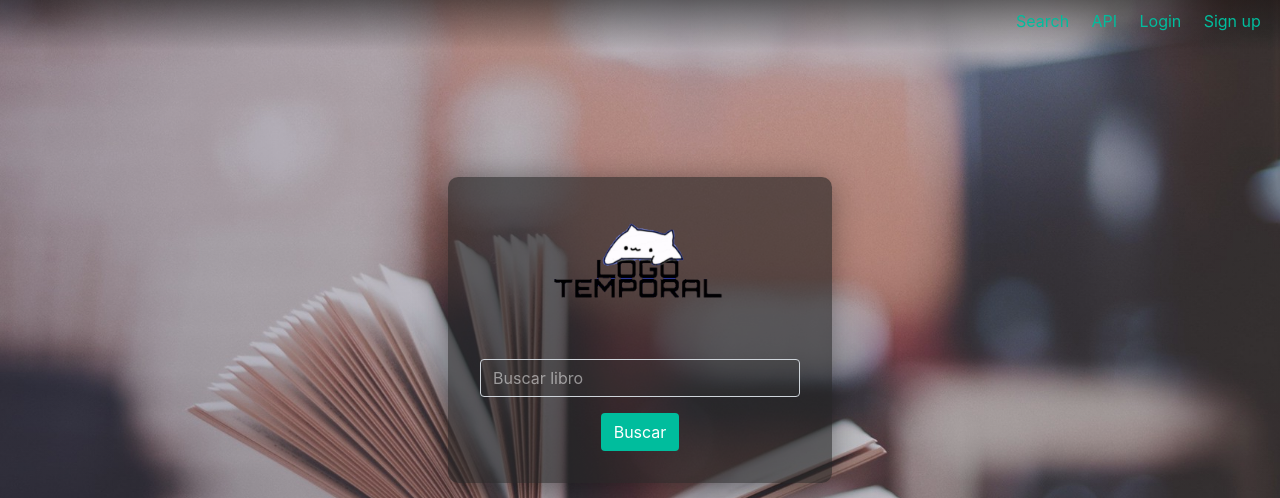
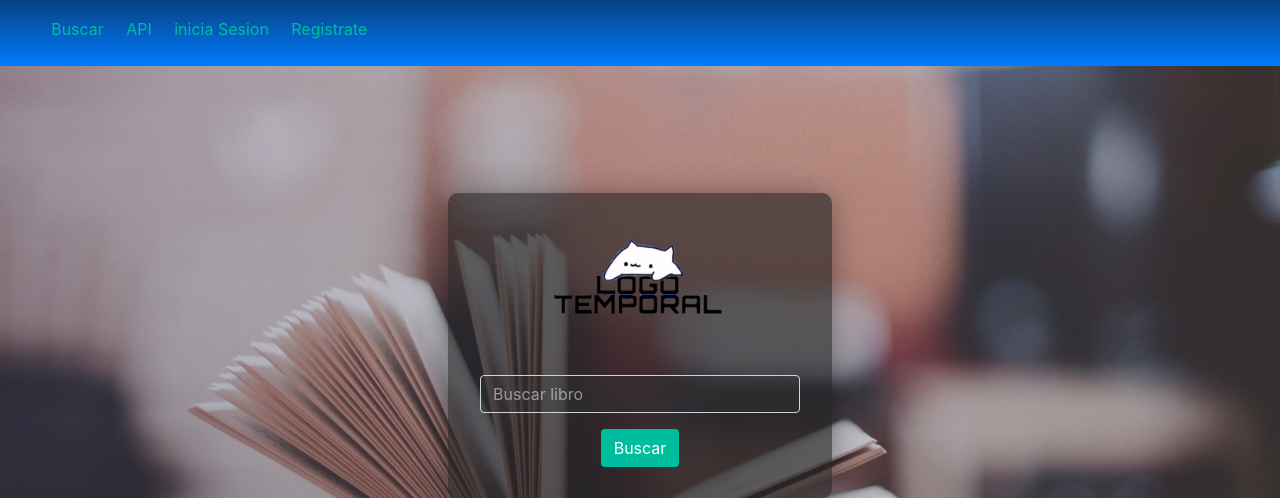
Before and after one commit to Eduardo6446/MishisBooks, a Flask app: page / in a window 1280 px wide. Shown: the top 498 px of the page. Run offline with Flask 2, Linux system fonts and the light colour scheme; some libraries are stand-ins or nearby versions.

Commit message:
template modificado

```diff
--- a/MishisBooks/templates/base.html
+++ b/MishisBooks/templates/base.html
@@ -22,20 +22,20 @@
   </head>
 
   <body>
-    <nav >
+    <nav class="navbar navbar-dark bg-primary">
       <ul>
         {% if session['logged_in']%}
         <li>
           <a href="#">Bienvenido, {{session['username']}}</a>
         </li>
         {% endif %}
-        <li><a href="{{url_for('search')}}">Search</a></li>
+        <li><a href="{{url_for('search')}}">Buscar</a></li>
         <li><a href="{{url_for('api')}}">API</a></li>
         {% if not session['logged_in']%}
-        <li><a href="{{url_for('login')}}">Login</a></li>
-        <li><a href="{{url_for('signup')}}">Sign up</a></li>
+        <li><a href="{{url_for('login')}}">inicia Sesion</a></li>
+        <li><a href="{{url_for('signup')}}">Registrate</a></li>
         {%else%}
-        <li><a href="{{url_for('logout')}}">Logout</a></li>
+        <li><a href="{{url_for('logout')}}">Cerrar sesion</a></li>
         {% endif %}
       </ul>
     </nav>
```
Also changed, not shown: MishisBooks/templates/book.html (+7 -8 lines).
